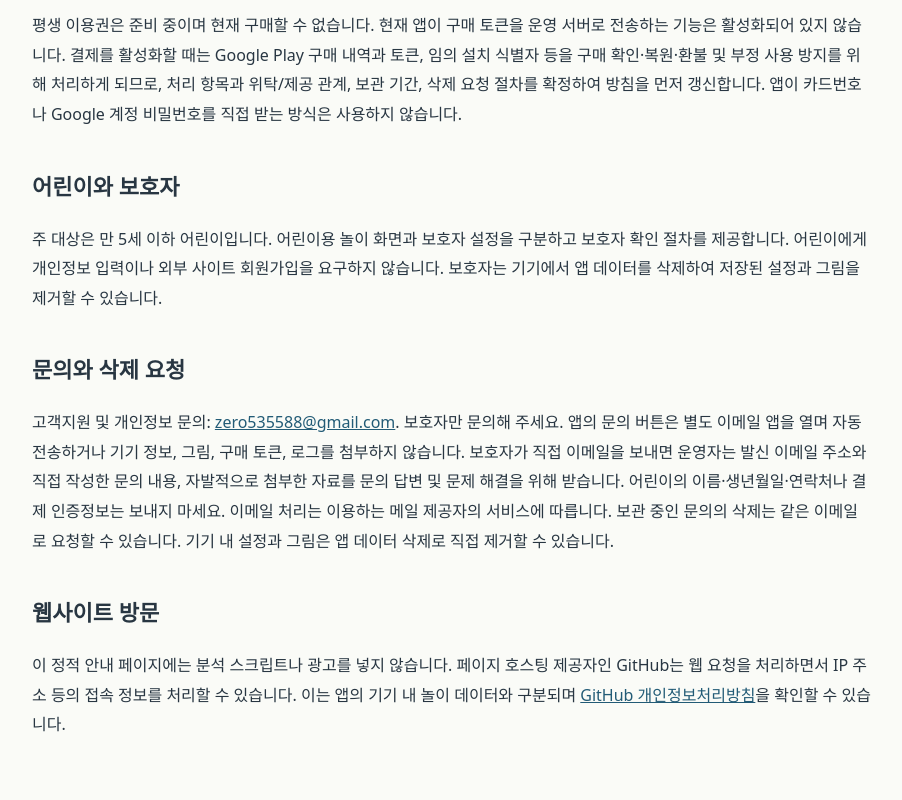
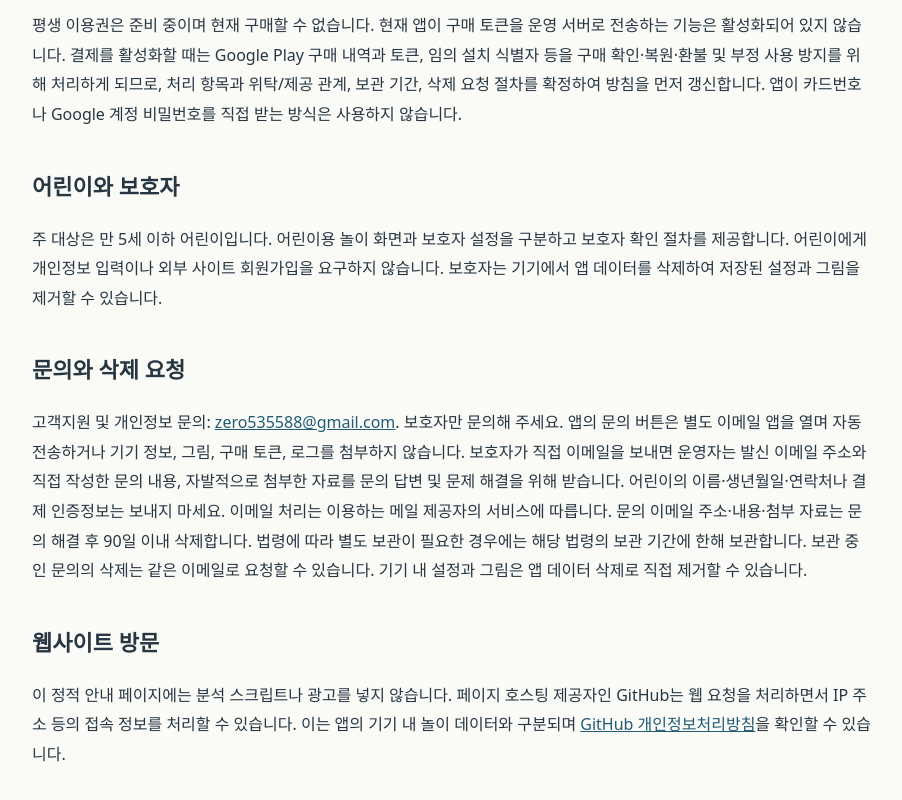
Before and after one commit to zero5355/mongle-playground-privacy, a plain HTML site: page privacy-ko.html in a window 1280 px wide. Shown: the part 946-1746 px from the top of the page, without its empty margins (188-1090 px from the left). Drawn offline with Linux system fonts and the light colour scheme.

Commit message:
Apply confirmed 90-day support inquiry retention policy

```diff
--- a/privacy-ko.html
+++ b/privacy-ko.html
@@ -4,5 +4,5 @@
 <h2>소리, 광고 및 외부 서비스</h2><p>그림과 안내 음성, 효과음은 앱에 포함되어 재생됩니다. 앱 사용 중 ElevenLabs에 음성을 녹음하거나 생성 요청을 전송하지 않습니다. 광고와 자체 행동 분석 서비스를 제공하지 않습니다.</p><p>앱에는 Google Play Billing Library 9.1.0과 그 종속 라이브러리가 포함됩니다. 현재 앱의 결제 설정은 꺼져 있어 결제 클라이언트를 생성하거나 구매 검증 서버에 연결하지 않습니다. Google Play의 설치·업데이트 등 Google 서비스가 독립적으로 처리하는 정보에는 <a href="https://policies.google.com/privacy">Google 개인정보처리방침</a>이 적용됩니다. 포함된 SDK의 진단 정보 처리와 실제 설치 환경의 전송 여부에 대한 최종 점검은 테스트 배포 전에 진행합니다. 이 문서를 데이터 보안 신고의 '수집 없음' 확정 근거로 사용하지 않습니다.</p>
 <h2>결제 기능 준비 상태</h2><p>평생 이용권은 준비 중이며 현재 구매할 수 없습니다. 현재 앱이 구매 토큰을 운영 서버로 전송하는 기능은 활성화되어 있지 않습니다. 결제를 활성화할 때는 Google Play 구매 내역과 토큰, 임의 설치 식별자 등을 구매 확인·복원·환불 및 부정 사용 방지를 위해 처리하게 되므로, 처리 항목과 위탁/제공 관계, 보관 기간, 삭제 요청 절차를 확정하여 방침을 먼저 갱신합니다. 앱이 카드번호나 Google 계정 비밀번호를 직접 받는 방식은 사용하지 않습니다.</p>
 <h2>어린이와 보호자</h2><p>주 대상은 만 5세 이하 어린이입니다. 어린이용 놀이 화면과 보호자 설정을 구분하고 보호자 확인 절차를 제공합니다. 어린이에게 개인정보 입력이나 외부 사이트 회원가입을 요구하지 않습니다. 보호자는 기기에서 앱 데이터를 삭제하여 저장된 설정과 그림을 제거할 수 있습니다.</p>
-<h2>문의와 삭제 요청</h2><p>고객지원 및 개인정보 문의: <a href="mailto:zero535588@gmail.com">zero535588@gmail.com</a>. 보호자만 문의해 주세요. 앱의 문의 버튼은 별도 이메일 앱을 열며 자동 전송하거나 기기 정보, 그림, 구매 토큰, 로그를 첨부하지 않습니다. 보호자가 직접 이메일을 보내면 운영자는 발신 이메일 주소와 직접 작성한 문의 내용, 자발적으로 첨부한 자료를 문의 답변 및 문제 해결을 위해 받습니다. 어린이의 이름·생년월일·연락처나 결제 인증정보는 보내지 마세요. 이메일 처리는 이용하는 메일 제공자의 서비스에 따릅니다. 보관 중인 문의의 삭제는 같은 이메일로 요청할 수 있습니다. 기기 내 설정과 그림은 앱 데이터 삭제로 직접 제거할 수 있습니다.</p>
+<h2>문의와 삭제 요청</h2><p>고객지원 및 개인정보 문의: <a href="mailto:zero535588@gmail.com">zero535588@gmail.com</a>. 보호자만 문의해 주세요. 앱의 문의 버튼은 별도 이메일 앱을 열며 자동 전송하거나 기기 정보, 그림, 구매 토큰, 로그를 첨부하지 않습니다. 보호자가 직접 이메일을 보내면 운영자는 발신 이메일 주소와 직접 작성한 문의 내용, 자발적으로 첨부한 자료를 문의 답변 및 문제 해결을 위해 받습니다. 어린이의 이름·생년월일·연락처나 결제 인증정보는 보내지 마세요. 이메일 처리는 이용하는 메일 제공자의 서비스에 따릅니다. 문의 이메일 주소·내용·첨부 자료는 문의 해결 후 90일 이내 삭제합니다. 법령에 따라 별도 보관이 필요한 경우에는 해당 법령의 보관 기간에 한해 보관합니다. 보관 중인 문의의 삭제는 같은 이메일로 요청할 수 있습니다. 기기 내 설정과 그림은 앱 데이터 삭제로 직접 제거할 수 있습니다.</p>
 <h2>웹사이트 방문</h2><p>이 정적 안내 페이지에는 분석 스크립트나 광고를 넣지 않습니다. 페이지 호스팅 제공자인 GitHub는 웹 요청을 처리하면서 IP 주소 등의 접속 정보를 처리할 수 있습니다. 이는 앱의 기기 내 놀이 데이터와 구분되며 <a href="https://docs.github.com/en/site-policy/privacy-policies/github-general-privacy-statement">GitHub 개인정보처리방침</a>을 확인할 수 있습니다.</p></body></html>
```
